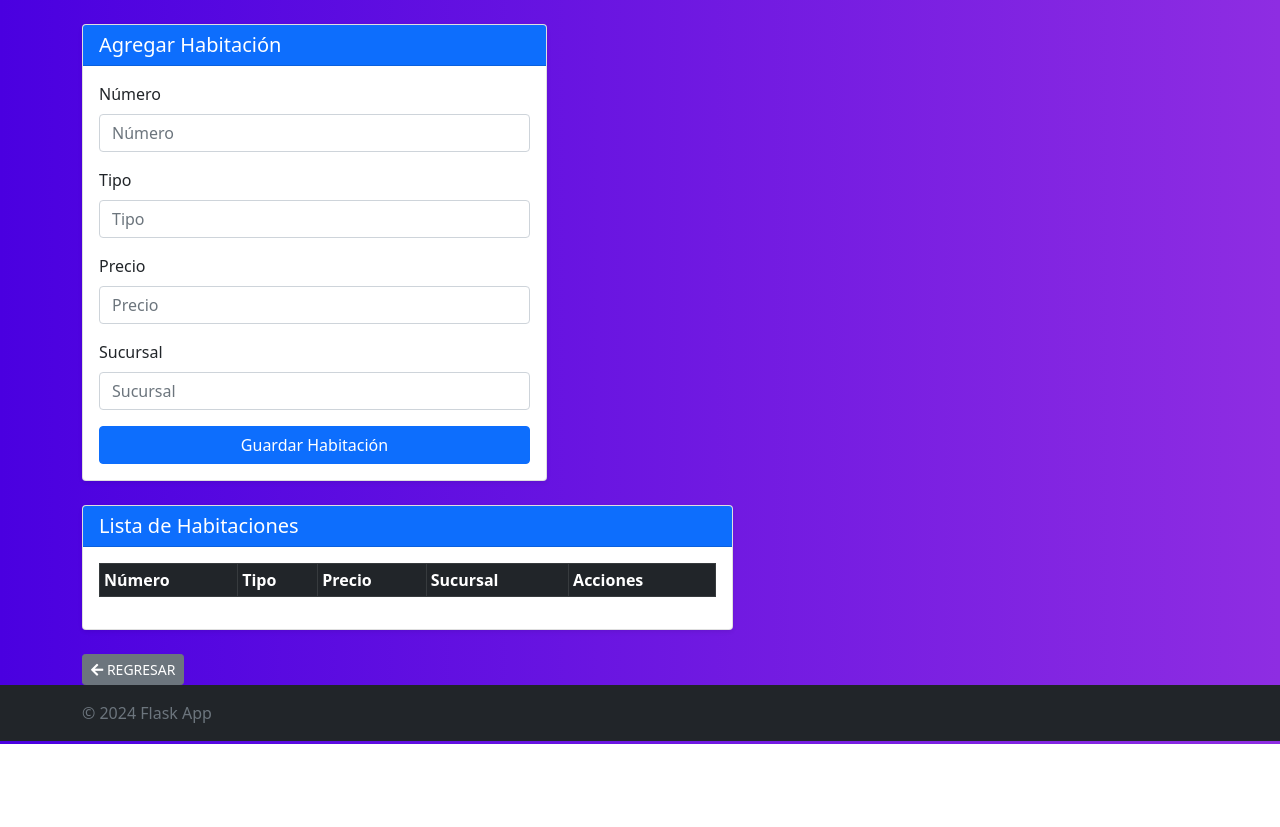
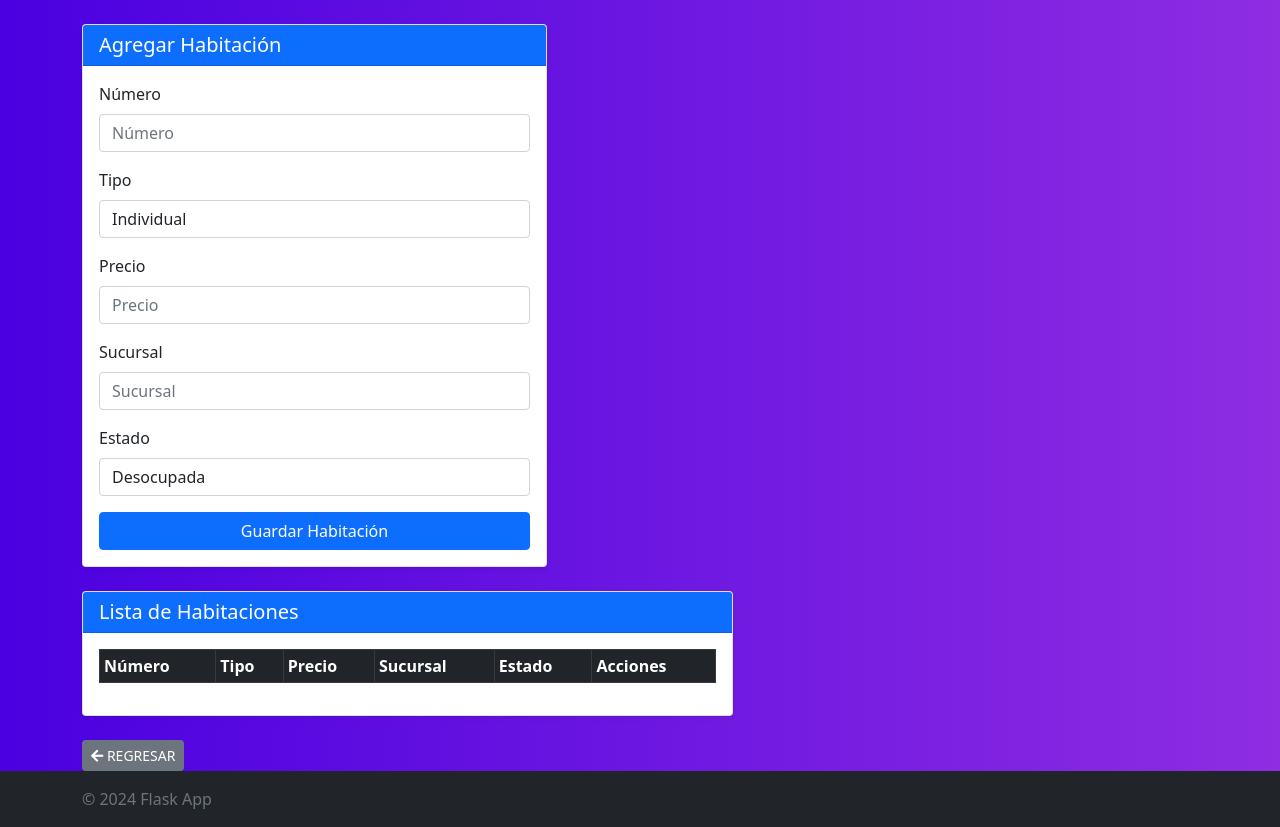
Before and after one commit to mcuzco/ProyectoMC, a Flask app: page /habitaciones in a window 1280 px wide. Shown: the part 56-883 px from the top of the page. Before the commit the page ends 800 px from the top, so only its background shows below. Run offline with Flask 2, Linux system fonts and the light colour scheme; data that the repository does not hold is empty; some libraries are stand-ins or nearby versions.

Commit message:
updates html
algunas funcionan otras no, fe

```diff
--- a/app/app.py
+++ b/app/app.py
@@ -1,6 +1,8 @@
 from flask import Flask, render_template, request, redirect, url_for, flash
 from flask_mysqldb import MySQL
 import os
+import MySQLdb
+import time
 
 app = Flask(__name__)
 
@@ -9,7 +11,7 @@ app.config['SECRET_KEY'] = 'matthews'
 app.config['MYSQL_CURSORCLASS'] = 'DictCursor'
 app.config['MYSQL_HOST'] = 'localhost'
 app.config['MYSQL_USER'] = 'root'
-app.config['MYSQL_PASSWORD'] = 'MAtt12233xd'
+app.config['MYSQL_PASSWORD'] = 'MAtt1233xd'
 app.config['MYSQL_DB'] = 'flaskcontact'
 app.config['MYSQL_SSL_DISABLED'] = True  # Deshabilitar SSL
 
@@ -25,7 +27,7 @@ def clientes():
     cursor = mysqldb.connection.cursor()
     cursor.execute('SELECT * FROM clientes')
     clientes = cursor.fetchall()
-    return render_template('clientes/clientes.html', clientes=clientes)
+    return render_template('clientes/clientes.html',clientes=clientes)
 
 @app.route('/add_cliente', methods=['POST'])
 def add_cliente():
@@ -99,6 +101,17 @@ def reservas():
     clientes = cursor.fetchall()
     cursor.execute('SELECT id, numero FROM habitaciones')
     habitaciones = cursor.fetchall()
+
+    # Fetch services for each reservation
+    for reserva in reservas:
+        cursor.execute('''
+            SELECT servicios.nombre
+            FROM detalle_reservas
+            JOIN servicios ON detalle_reservas.servicio_id = servicios.id
+            WHERE detalle_reservas.reserva_id = %s
+        ''', (reserva['id'],))
+        reserva['servicios'] = [row['nombre'] for row in cursor.fetchall()]
+
     return render_template('reservas/reservas.html', servicios=servicios, reservas=reservas, clientes=clientes, habitaciones=habitaciones)
 
 @app.route('/add_reserva', methods=['POST'])
@@ -108,20 +121,35 @@ def add_reserva():
         habitacion_id = request.form['habitacion_id']
         fecha_inicio = request.form['fecha_inicio']
         fecha_fin = request.form['fecha_fin']
-        cursor = mysqldb.connection.cursor()
-        cursor.execute('SELECT * FROM clientes WHERE id = %s', (cliente_id,))
-        cliente = cursor.fetchone()
-        if cliente:
-            cursor.execute('INSERT INTO reservas (cliente_id, habitacion_id, fecha_inicio, fecha_fin) VALUES (%s, %s, %s, %s)', (cliente_id, habitacion_id, fecha_inicio, fecha_fin))
-            reserva_id = cursor.lastrowid
-            servicios = request.form.getlist('servicios')
-            for servicio_id in servicios:
-                cursor.execute('INSERT INTO detalle_reservas (reserva_id, servicio_id, habitacion_id) VALUES (%s, %s, %s)', (reserva_id, servicio_id, habitacion_id))
-            mysqldb.connection.commit()
-            flash('Reserva agregada exitosamente!')
-        else:
-            flash('Error: Cliente no encontrado.')
-        return redirect(url_for('reservas'))
+        servicios = request.form.getlist('servicios')
+
+        max_retries = 3
+        for attempt in range(max_retries):
+            try:
+                cursor = mysqldb.connection.cursor()
+                cursor.execute('SET innodb_lock_wait_timeout = 50')  # Set timeout to 50 seconds
+                cursor.execute('SELECT * FROM clientes WHERE id = %s', (cliente_id,))
+                cliente = cursor.fetchone()
+                if cliente:
+                    cursor.execute('INSERT INTO reservas (cliente_id, habitacion_id, fecha_inicio, fecha_fin) VALUES (%s, %s, %s, %s)', (cliente_id, habitacion_id, fecha_inicio, fecha_fin))
+                    reserva_id = cursor.lastrowid
+                    for servicio_id in servicios:
+                        cursor.execute('INSERT INTO detalle_reservas (reserva_id, servicio_id, habitacion_id) VALUES (%s, %s, %s)', (reserva_id, servicio_id, habitacion_id))
+                    mysqldb.connection.commit()
+                    flash('Reserva agregada exitosamente!')
+                else:
+                    flash('Error: Cliente no encontrado.')
+                return redirect(url_for('reservas'))
+            except MySQLdb.OperationalError as e:
+                if e.args[0] == 1205:  # Lock wait timeout exceeded
+                    if attempt < max_retries - 1:
+                        time.sleep(2)  # Wait for 2 seconds before retrying
+                        continue
+                    else:
+                        flash('Error: Lock wait timeout exceeded. Please try again later.')
+                else:
+                    flash(f'Error: {e}')
+                return redirect(url_for('reservas'))
 
 @app.route('/edit_reserva/<id>', methods=['POST', 'GET'])
 def get_reserva(id):
@@ -245,18 +273,31 @@ def habitaciones():
     habitaciones = cursor.fetchall()
     return render_template('habitaciones/habitaciones.html', habitaciones=habitaciones)
 
-@app.route('/add_habitacion', methods=['POST']) # Ruta para agregar habitaciones
+@app.route('/add_habitacion', methods=['POST', 'GET'])
 def add_habitacion():
     if request.method == 'POST':
         numero = request.form['numero']
         tipo = request.form['tipo']
         precio = request.form['precio']
-        sucursal_id = request.form['sucursal_id']
+        sucursal_nombre = request.form['sucursal_nombre']
+        estado = request.form['estado']
+
         cursor = mysqldb.connection.cursor()
-        cursor.execute('INSERT INTO habitaciones (numero, tipo, precio, sucursal_id) VALUES (%s, %s, %s, %s)', (numero, tipo, precio, sucursal_id))
-        mysqldb.connection.commit()
-        flash('Habitación agregada exitosamente!')
+        cursor.execute('SELECT id FROM sucursales WHERE nombre = %s', (sucursal_nombre,))
+        sucursal = cursor.fetchone()
+        if sucursal:
+            sucursal_id = sucursal['id']
+            cursor.execute('INSERT INTO habitaciones (numero, tipo, precio, sucursal_id, estado) VALUES (%s, %s, %s, %s, %s)', (numero, tipo, precio, sucursal_id, estado))
+            mysqldb.connection.commit()
+            flash('Habitación agregada exitosamente!')
+        else:
+            flash('Sucursal no encontrada.')
         return redirect(url_for('habitaciones'))
+    else:
+        cursor = mysqldb.connection.cursor()
+        cursor.execute('SELECT nombre FROM sucursales')
+        sucursales = cursor.fetchall()
+        return render_template('add-habitacion.html', sucursales=sucursales)
 
 @app.route('/edit_habitacion/<id>', methods=['POST', 'GET']) # Ruta para editar habitaciones
 def get_habitacion(id):
@@ -267,13 +308,14 @@ def get_habitacion(id):
     sucursales = cursor.fetchall()
     return render_template('habitaciones/edit-habitacion.html', habitacion=habitacion, sucursales=sucursales)
 
-@app.route('/update_habitacion/<id>', methods=['POST']) # Ruta para actualizar habitaciones
+@app.route('/update_habitacion/<int:id>', methods=['POST'])
 def update_habitacion(id):
     if request.method == 'POST':
         numero = request.form['numero']
         tipo = request.form['tipo']
         precio = request.form['precio']
         sucursal_id = request.form['sucursal_id']
+
         cursor = mysqldb.connection.cursor()
         cursor.execute("""
             UPDATE habitaciones
@@ -368,7 +410,8 @@ def informes():
     informes = cursor.fetchall()
     return render_template('informes/informes.html', informes=informes)
 
-@app.route('/add_informe', methods=['POST']) # Ruta para agregar informes
+
+@app.route('/add_informe', methods=['POST', 'GET']) # Ruta para agregar informes
 def add_informe():
     if request.method == 'POST':
         tipo = request.form['tipo']
@@ -379,13 +422,12 @@ def add_informe():
         reserva_id = request.form['reserva_id']
         sucursal_id = request.form['sucursal_id']
         cursor = mysqldb.connection.cursor()
-        cursor.execute('''
-            INSERT INTO informes (tipo, descripcion, fecha, total, cliente_id, reserva_id, sucursal_id)
-            VALUES (%s, %s, %s, %s, %s, %s, %s)
-        ''', (tipo, descripcion, fecha, total, cliente_id, reserva_id, sucursal_id))
+        cursor.execute('INSERT INTO informes (tipo, descripcion, fecha, total, cliente_id, reserva_id, sucursal_id) VALUES (%s, %s, %s, %s, %s, %s, %s)', (tipo, descripcion, fecha, total, cliente_id, reserva_id, sucursal_id))
         mysqldb.connection.commit()
         flash('Informe agregado exitosamente!')
         return redirect(url_for('informes'))
+
+
 
 @app.route('/edit_informe/<id>', methods=['POST', 'GET']) # Ruta para editar informes
 def get_informe(id):
--- a/app/templates/habitaciones/habitaciones.html
+++ b/app/templates/habitaciones/habitaciones.html
@@ -14,15 +14,26 @@
                     </div>
                     <div class="mb-3">
                         <label for="tipo" class="form-label">Tipo</label>
-                        <input type="text" class="form-control" id="tipo" name="tipo" placeholder="Tipo" required>
+                        <select class="form-control" id="tipo" name="tipo" required>
+                            <option value="individual">Individual</option>
+                            <option value="matrimonial">Matrimonial</option>
+                            <option value="familiar">Familiar</option>
+                        </select>
                     </div>
                     <div class="mb-3">
                         <label for="precio" class="form-label">Precio</label>
-                        <input type="text" class="form-control" id="precio" name="precio" placeholder="Precio" required>
+                        <input type="number" class="form-control" id="precio" name="precio" placeholder="Precio" required>
                     </div>
                     <div class="mb-3">
                         <label for="sucursal_nombre" class="form-label">Sucursal</label>
                         <input type="text" class="form-control" id="sucursal_nombre" name="sucursal_nombre" placeholder="Sucursal" required>
+                    </div>
+                    <div class="mb-3">
+                        <label for="estado" class="form-label">Estado</label>
+                        <select class="form-control" id="estado" name="estado" required>
+                            <option value="desocupada">Desocupada</option>
+                            <option value="ocupada">Ocupada</option>
+                        </select>
                     </div>
                     <button class="btn btn-primary w-100">Guardar Habitación</button>
                 </form>
@@ -42,6 +53,7 @@
                             <th>Tipo</th>
                             <th>Precio</th>
                             <th>Sucursal</th>
+                            <th>Estado</th>
                             <th>Acciones</th>
                         </tr>
                     </thead>
@@ -52,6 +64,7 @@
                             <td>{{ habitacion.tipo }}</td>
                             <td>{{ habitacion.precio }}</td>
                             <td>{{ habitacion.sucursal_nombre }}</td>
+                            <td>{{ habitacion.estado }}</td>
                             <td>
                                 <a href="{{ url_for('get_habitacion', id=habitacion.id) }}" class="btn btn-secondary btn-sm">
                                     <i class="fas fa-edit"></i> Editar
```
Also changed, not shown: app/templates/habitaciones/edit-habitaciones.html (+17 -2 lines), app/templates/reservas/reservas.html (+6 -2 lines).
